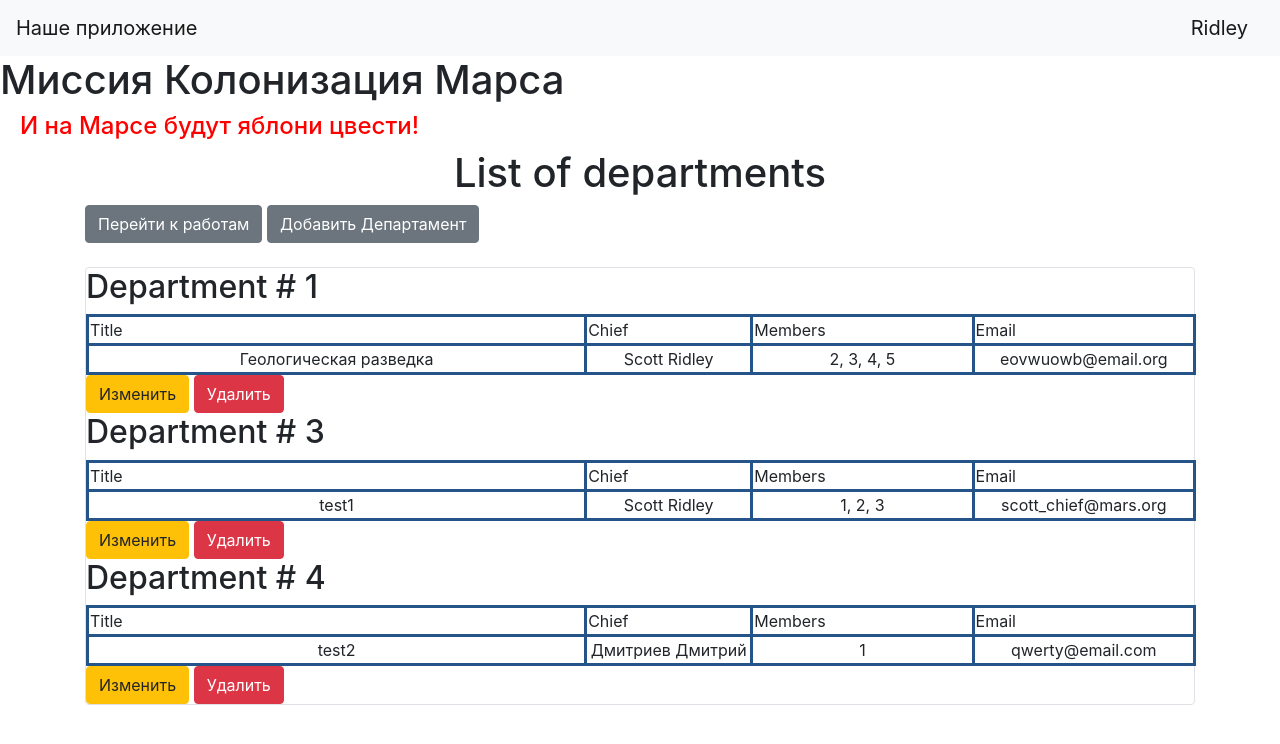
After one commit to roman-shein/web_yandex, a Flask app: page /departments in a window 1280 px wide. The commit adds this page. Shown: the top 744 px of the page. Run offline with Flask 3, Linux system fonts and the light colour scheme; a user stored in the database is signed in; data comes from the database, SQL or seed files in the repository; both versions use the stored data as it was after the commit; some libraries are stand-ins or nearby versions.

Commit message:
Mars4, additional

```diff
--- a/MARS4/forms/jobs.py
+++ b/MARS4/forms/jobs.py
@@ -2,7 +2,6 @@ from flask_wtf import FlaskForm
 from wtforms import StringField, TextAreaField, IntegerField, DateField
 from wtforms import BooleanField, SubmitField
 from wtforms.validators import DataRequired
-from time import time
 
 
 class JobsForm(FlaskForm):
--- a/MARS4/main.py
+++ b/MARS4/main.py
@@ -12,6 +12,7 @@ from data.jobs import Jobs
 from data.departments import Department
 from forms.user import RegisterForm
 from forms.jobs import JobsForm
+from forms.departments import DepartmentsForm
 
 app = Flask(__name__)
 login_manager = LoginManager()
@@ -149,9 +150,86 @@ def load_user(user_id):
     return db_sess.query(User).get(user_id)
 
 
+@app.route("/departments")
+@login_required
+def show_departments():
+    db_sess = db_session.create_session()
+    departments = db_sess.query(Department).all()
+    return render_template("departments.html", departments=departments)
+
+
+@app.route("/add_departments", methods=["GET", "POST"])
+@login_required
+def add_departments():
+    form = DepartmentsForm()
+    if form.validate_on_submit():
+        db_sess = db_session.create_session()
+        dep = Department()
+        dep.title = form.title.data
+        surname, name = form.chief.data.split()
+        chief = db_sess.query(User).filter(User.surname == surname, User.name == name).first()
+        if not chief:
+            err = "Начальник не зарегистрирован в системе!"
+            return render_template("add_departments.html", form=form, err=err)
+        dep.chief = chief.id
+        dep.members = form.members.data
+        dep.email = form.email.data
+        db_sess.add(dep)
+        db_sess.commit()
+        return redirect("/departments")
+    return render_template("add_departments.html", form=form, err="")
+
+
+@app.route("/edit_department/<int:id>", methods=["GET", "POST"])
+@login_required
+def edit_departments(id):
+    form = DepartmentsForm()
+    if request.method == "GET":
+        db_sess = db_session.create_session()
+        dep = db_sess.query(Department).filter(Department.id == id).first()
+        if dep:
+            form.title.data = dep.title
+            form.chief.data = dep.user.surname + " " + dep.user.name
+            form.members.data = dep.members
+            form.email.data = dep.email
+        else:
+            abort(404)
+
+    if form.validate_on_submit():
+        db_sess = db_session.create_session()
+        dep = db_sess.query(Department).filter(Department.id == id).first()
+        if dep:
+            dep.title = form.title.data
+            surname, name = form.chief.data.split()
+            chief = db_sess.query(User).filter(User.surname == surname, User.name == name).first()
+            if not chief:
+                err = "Начальник не зарегистрирован в системе!"
+                return render_template("add_departments.html", form=form, err=err)
+            dep.chief = chief.id
+            dep.members = form.members.data
+            dep.email = form.email.data
+            db_sess.commit()
+            return redirect("/departments")
+    return render_template('add_departments.html',
+                           title='Редактирование департамента',
+                           form=form, err="")
+
+@app.route("/delete_department/<int:id>", methods=["GET", "POST"])
+@login_required
+def delete_departments(id):
+    db_sess = db_session.create_session()
+    dep = db_sess.query(Department).filter(Department.id == id).first()
+    if dep:
+        db_sess.delete(dep)
+        db_sess.commit()
+    else:
+        abort(404)
+    return redirect("/departments")
+
+
 @app.route('/addjob',  methods=['GET', 'POST'])
 @login_required
-def add_jobs():
+def add_job():
     form = JobsForm()
     if form.validate_on_submit():
         db_sess = db_session.create_session()
@@ -164,12 +242,12 @@ def add_jobs():
         db_sess.add(job)
         db_sess.commit()
         return redirect("/")
-    return render_template("jobs.html", title="Добавление работы", form=form)
+    return render_template("add_jobs.html", title="Добавление работы", form=form)
 
 
 @app.route('/jobs/<int:id>', methods=['GET', 'POST'])
 @login_required
-def edit_news(id):
+def edit_job(id):
     form = JobsForm()
     if request.method == "GET":
         db_sess = db_session.create_session()
@@ -199,7 +277,7 @@ def edit_news(id):
             return redirect('/')
         else:
             abort(404)
-    return render_template('jobs.html',
+    return render_template('add_jobs.html',
                            title='Редактирование новости',
                            form=form
                            )
@@ -207,7 +285,7 @@ def edit_news(id):
 
 @app.route('/jobs_delete/<int:id>', methods=['GET', 'POST'])
 @login_required
-def news_delete(id):
+def job_delete(id):
     db_sess = db_session.create_session()
     jobs = db_sess.query(Jobs).filter(Jobs.id == id
                                       ).first()
--- /dev/null
+++ b/MARS4/templates/departments.html
@@ -0,0 +1,43 @@
+{% extends "base.html" %}
+
+{% block content %}
+<h1 style="text-align: center">List of departments</h1>
+{% if current_user.is_authenticated %}
+<a href="/" class="btn btn-secondary">Перейти к работам</a>
+<a href="add_departments" class="btn btn-secondary">Добавить Департамент</a><br><br>
+{% endif %}
+
+<div class="col-md6 border rounded">
+    {% for department in departments %}
+    <h2 style="text-align: left">Department # {{department.id}}</h2>
+    <div>
+        <table>
+            <tr>
+                <td style="text-align: left; width: 450px">Title</td>
+                <td style="text-align: left; width: 150px">Chief</td>
+                <td style="text-align: left; width: 200px">Members</td>
+                <td style="text-align: left; width: 200px">Email</td>
+            </tr>
+            <tr>
+                <td>{{department.title}}</td>
+                <td>{{department.user.surname}} {{department.user.name}}</td>
+                <td>{{department.members}}</td>
+                <td>{{department.email}}</td>
+            </tr>
+        </table>
+        {% if current_user.is_authenticated and (current_user == department.user or current_user.id == 1) %}
+            <div>
+            <a href="/edit_department/{{ department.id }}" class="btn btn-warning">
+                Изменить
+            </a>
+            <a href="/delete_department/{{ department.id }}" class="btn btn-danger">
+                Удалить
+            </a>
+        </div>
+        {% endif %}
+    </div>
+    {% endfor %}
+</div>
+
+
+{% endblock %}
--- a/MARS4/templates/works.html
+++ b/MARS4/templates/works.html
@@ -41,6 +41,7 @@
 </div>
 {% if current_user.is_authenticated %}
 <a href="addjob" class="btn btn-secondary">Добавить работу</a>
+<a href="departments" class="btn btn-secondary">Перейти к департаментам</a>
 {% endif %}
 
 {% endblock %}
```
Also changed, not shown: MARS4/forms/departments.py (added, +11 -0 lines), MARS4/templates/add_departments.html (added, +50 -0 lines), MARS4/db/blogs.db, MARS4/templates/add_jobs.html (renamed from MARS4/templates/jobs.html).
